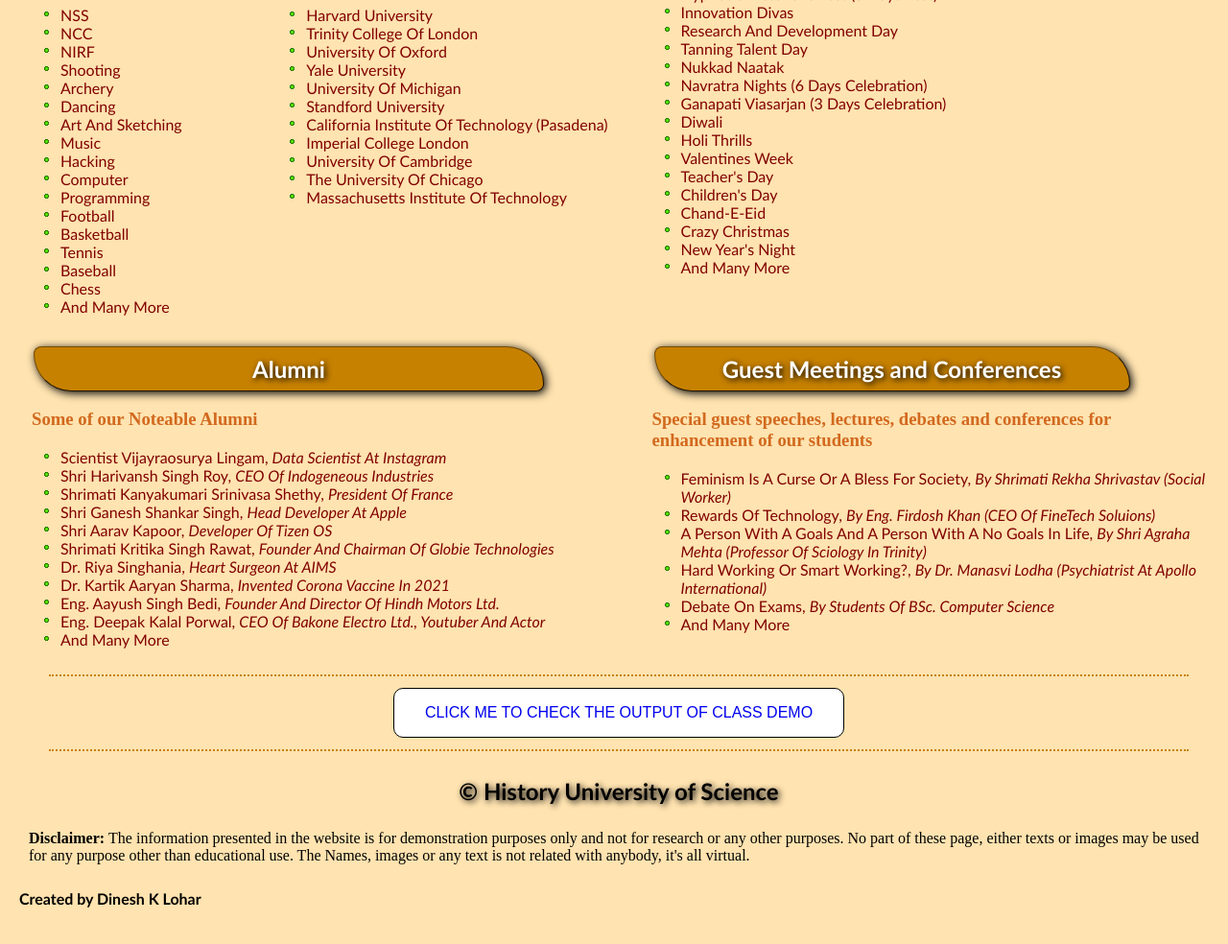
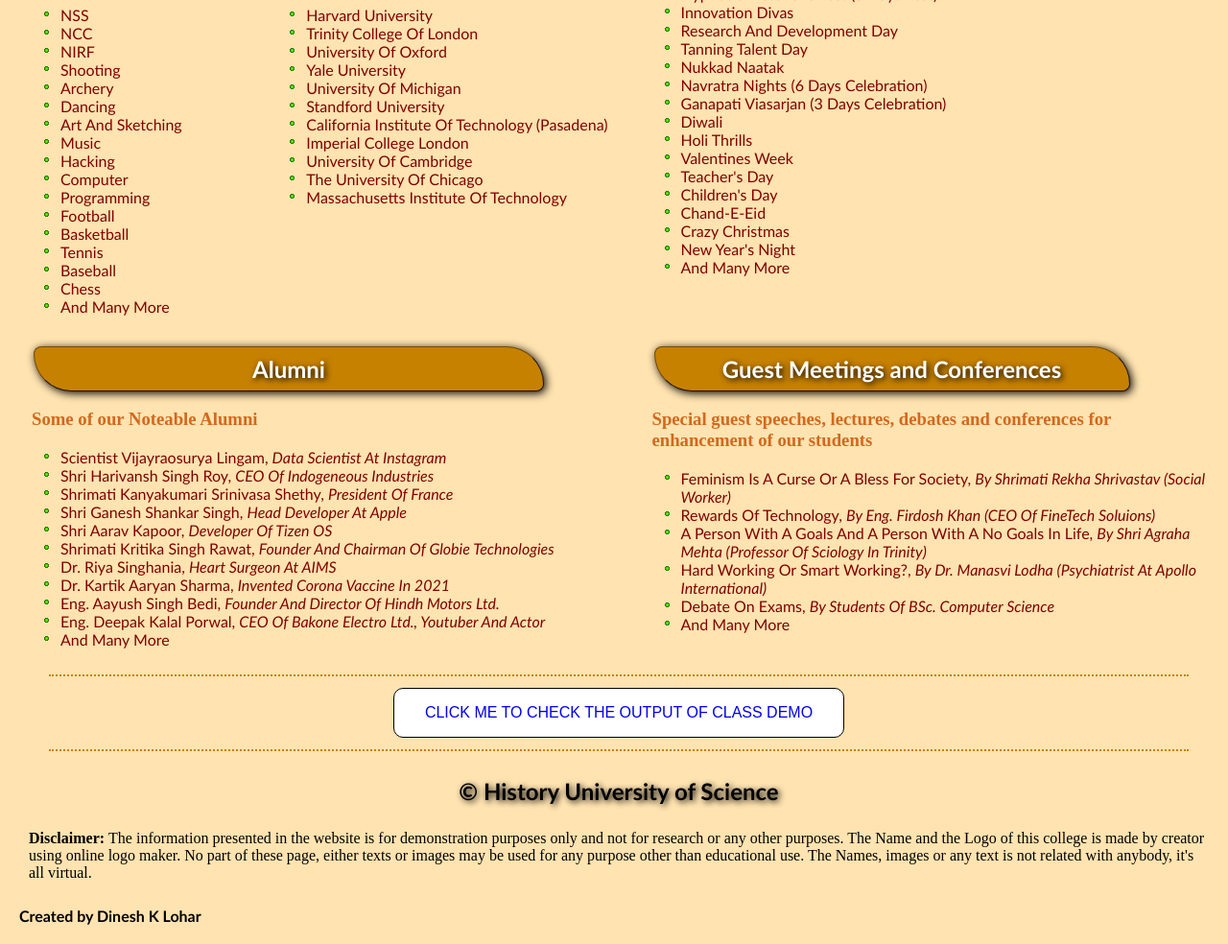
Before and after one commit to dineshhk/hus, a plain HTML site: page index.html in a window 1280 px wide. Shown: the part 1514-2498 px from the top of the page at 96% size. Drawn offline with Linux system fonts and the light colour scheme.

Commit message:
Update index.html

```diff
--- a/index.html
+++ b/index.html
@@ -1,3 +1,4 @@
+<!--DINESH K LOHAR - 2030 -->
 <!DOCTYPE html>
 <html>
 
@@ -252,7 +253,7 @@
     <hr><br>
     <h2>© History University of Science</h2>
     <p class="disclaimer"><strong>Disclaimer: </strong>The information presented in the website is for demonstration purposes only and not for research or any
-      other purposes. No part of these page, either texts or images may be used for any purpose other than educational use.
+      other purposes. The Name and the Logo of this college is made by creator using online logo maker. No part of these page, either texts or images may be used for any purpose other than educational use.
       The Names, images or any text is not related with anybody, it's all virtual.</p>
     <p><strong>Created by Dinesh K Lohar</strong></p>
   </div>
```
